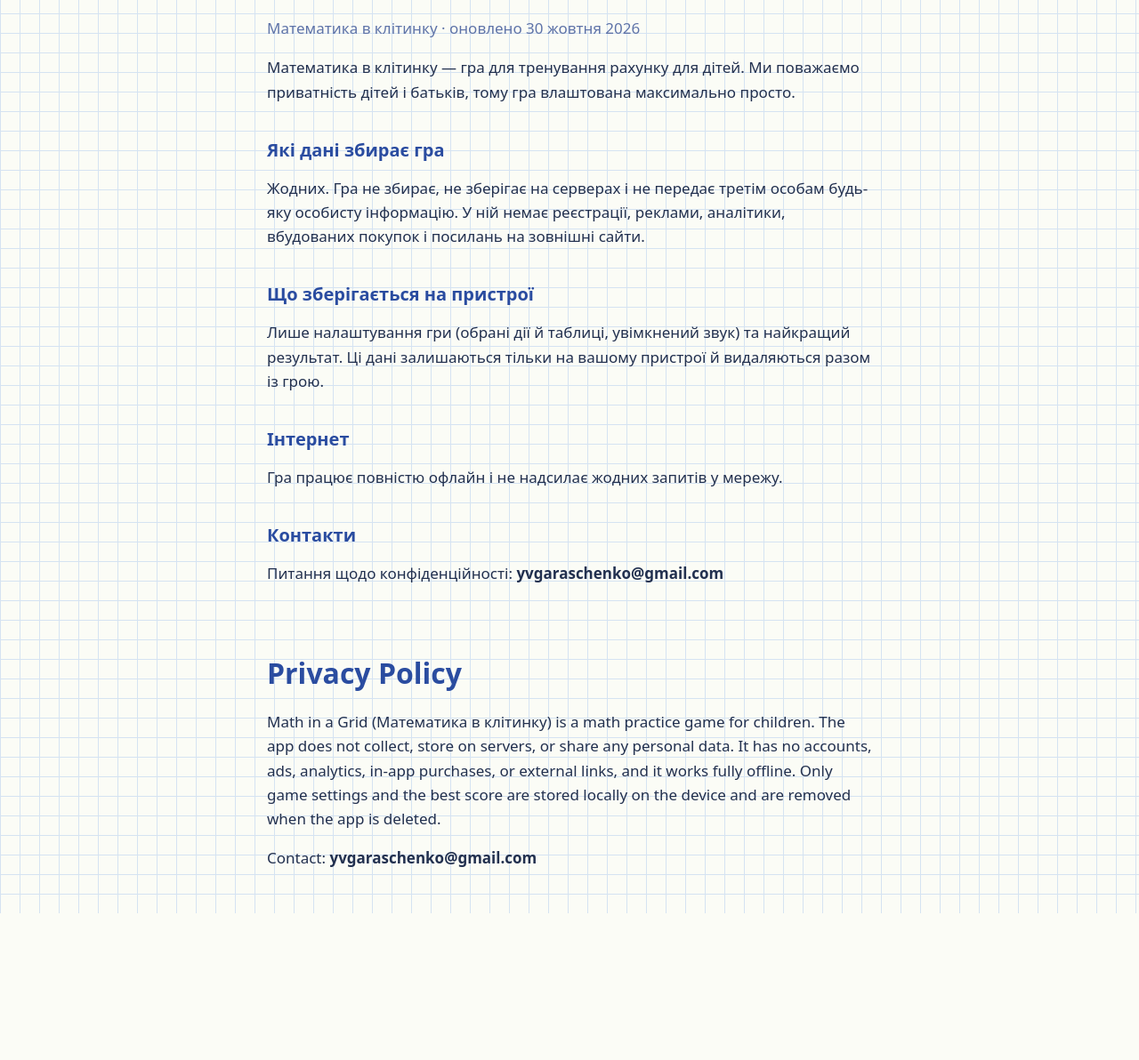
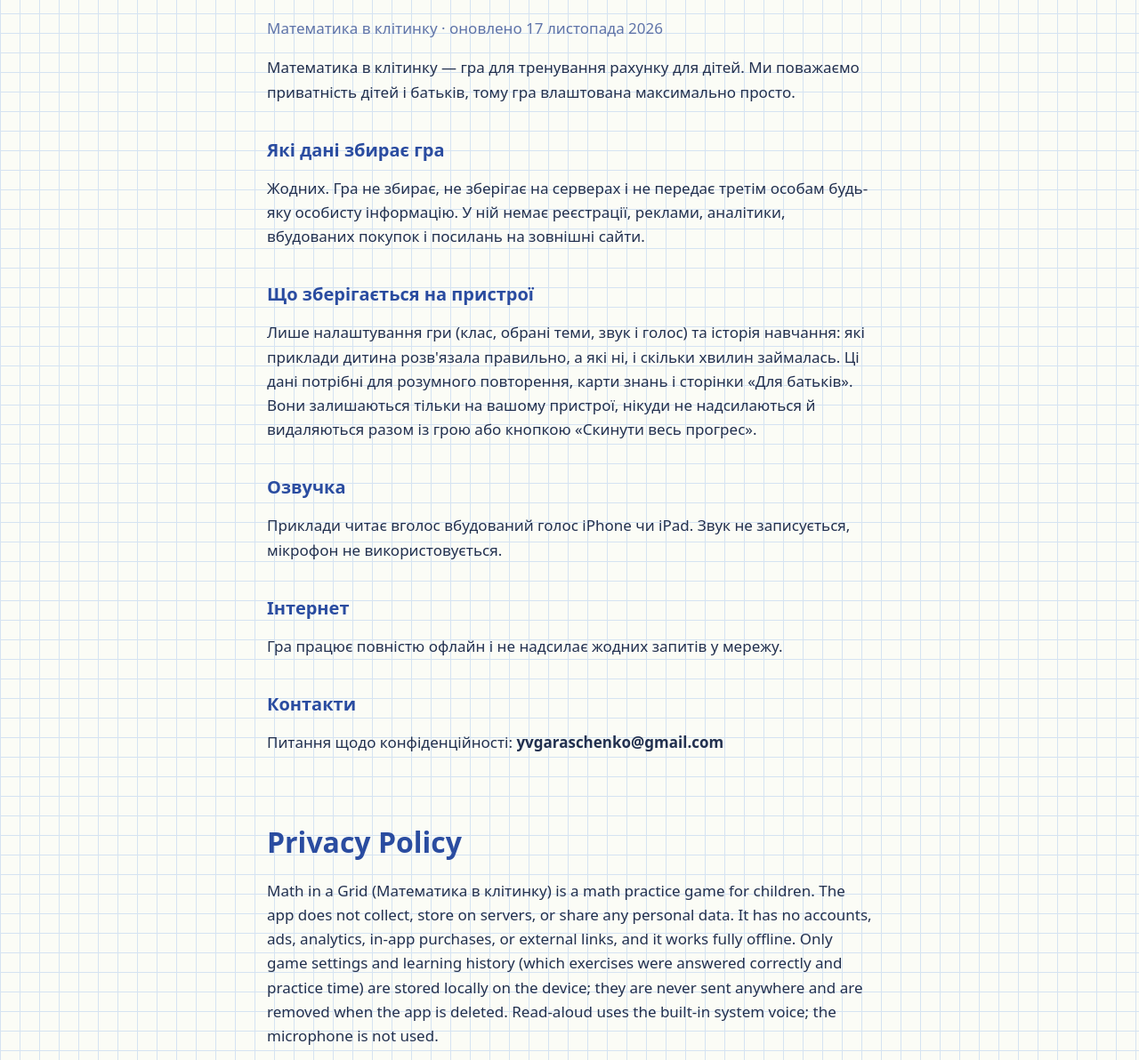
Before and after one commit to yvgaraschenko-oss/matematyka-v-klitynku, a website: page privacy.html in a window 1280 px wide. Shown: the part 95-1287 px from the top of the page at 89% size. Before the commit the page ends 1122 px from the top, so only its background shows below. Drawn offline with Linux system fonts and the light colour scheme.

Commit message:
Add files via upload

```diff
--- a/privacy.html
+++ b/privacy.html
@@ -15,12 +15,14 @@ h1,h2{color:var(--ink);line-height:1.2;text-wrap:balance}h1{font-size:2rem}h2{fo
 </head>
 <body><main>
 <h1>Політика конфіденційності</h1>
-<p class="meta">Математика в клітинку · оновлено 30 жовтня 2026</p>
+<p class="meta">Математика в клітинку · оновлено 17 листопада 2026</p>
 <p>Математика в клітинку — гра для тренування рахунку для дітей. Ми поважаємо приватність дітей і батьків, тому гра влаштована максимально просто.</p>
 <h2>Які дані збирає гра</h2>
 <p>Жодних. Гра не збирає, не зберігає на серверах і не передає третім особам будь-яку особисту інформацію. У ній немає реєстрації, реклами, аналітики, вбудованих покупок і посилань на зовнішні сайти.</p>
 <h2>Що зберігається на пристрої</h2>
-<p>Лише налаштування гри (обрані дії й таблиці, увімкнений звук) та найкращий результат. Ці дані залишаються тільки на вашому пристрої й видаляються разом із грою.</p>
+<p>Лише налаштування гри (клас, обрані теми, звук і голос) та історія навчання: які приклади дитина розв'язала правильно, а які ні, і скільки хвилин займалась. Ці дані потрібні для розумного повторення, карти знань і сторінки «Для батьків». Вони залишаються тільки на вашому пристрої, нікуди не надсилаються й видаляються разом із грою або кнопкою «Скинути весь прогрес».</p>
+<h2>Озвучка</h2>
+<p>Приклади читає вголос вбудований голос iPhone чи iPad. Звук не записується, мікрофон не використовується.</p>
 <h2>Інтернет</h2>
 <p>Гра працює повністю офлайн і не надсилає жодних запитів у мережу.</p>
 <h2>Контакти</h2>
@@ -28,7 +30,7 @@ h1,h2{color:var(--ink);line-height:1.2;text-wrap:balance}h1{font-size:2rem}h2{fo
 
 <h1 lang="en" style="margin-top:2.5em">Privacy Policy</h1>
 <div lang="en">
-<p>Math in a Grid (Математика в клітинку) is a math practice game for children. The app does not collect, store on servers, or share any personal data. It has no accounts, ads, analytics, in-app purchases, or external links, and it works fully offline. Only game settings and the best score are stored locally on the device and are removed when the app is deleted.</p>
+<p>Math in a Grid (Математика в клітинку) is a math practice game for children. The app does not collect, store on servers, or share any personal data. It has no accounts, ads, analytics, in-app purchases, or external links, and it works fully offline. Only game settings and learning history (which exercises were answered correctly and practice time) are stored locally on the device; they are never sent anywhere and are removed when the app is deleted. Read-aloud uses the built-in system voice; the microphone is not used.</p>
 <p>Contact: <strong>yvgaraschenko@gmail.com</strong></p>
 </div>
 </main></body>
```
